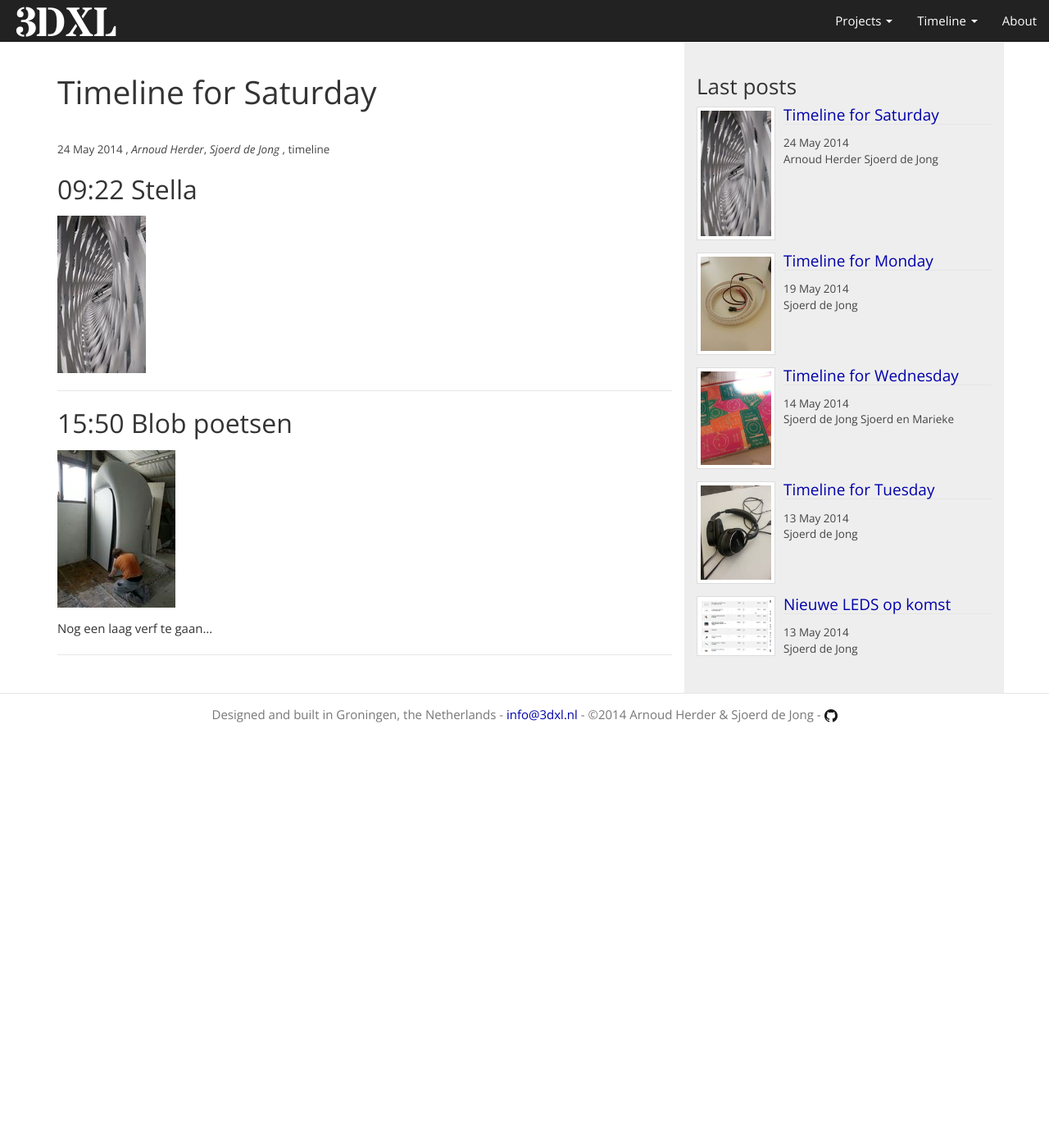
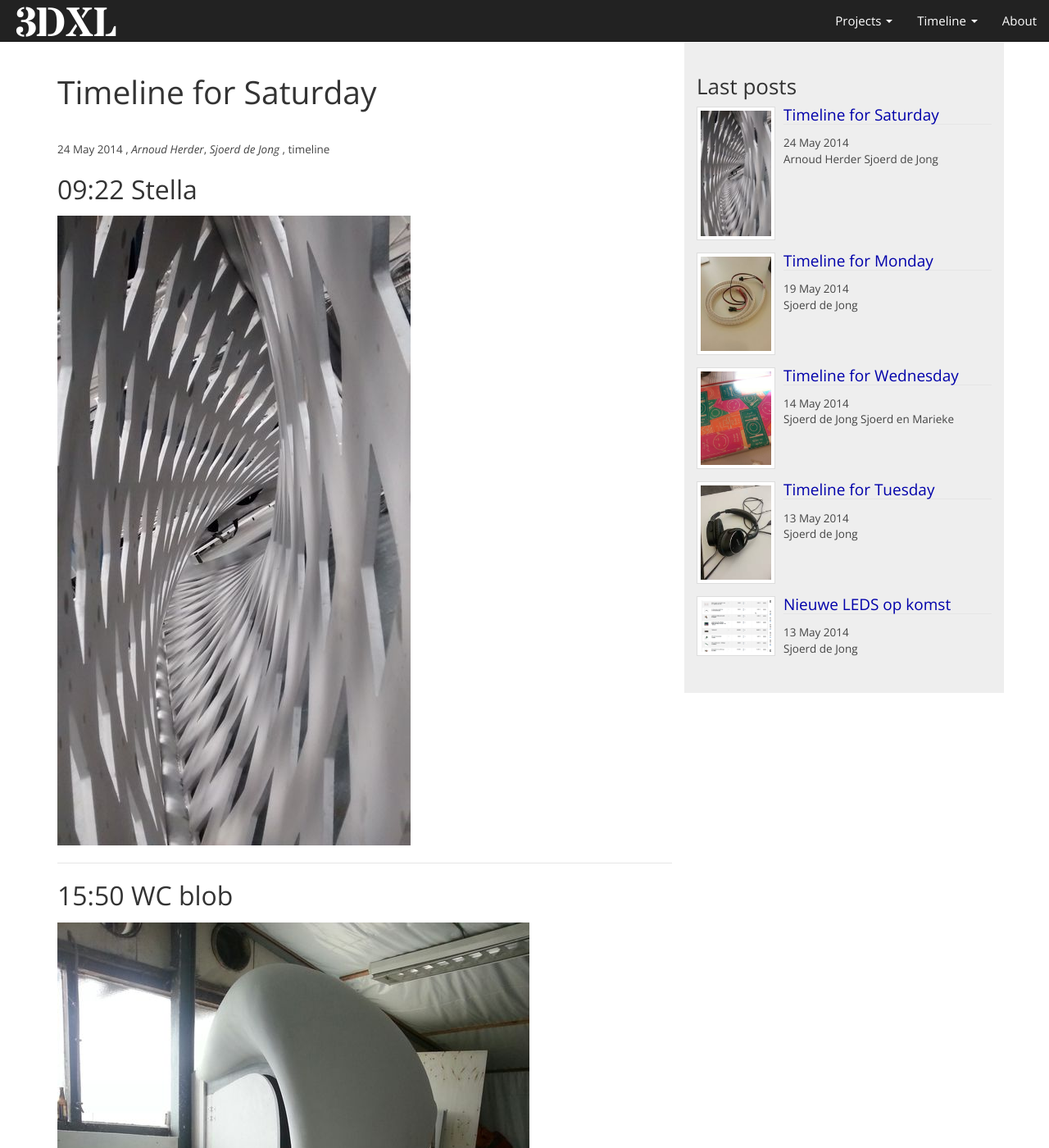
Before and after one commit to 3dxl/3dxl.github.io, a Jekyll site: the page built from _posts/2014-05-24-timeline.markdown, in a window 1280 px wide and 1400 px high. Shown: the whole window at 82% size. Built offline with Jekyll 4.4.1, drawn with Linux system fonts in a browser that asks for light colours; nearby versions of some CDN libraries.

Commit message:
Update 2014-05-24-timeline.markdown

```diff
--- a/_posts/2014-05-24-timeline.markdown
+++ b/_posts/2014-05-24-timeline.markdown
@@ -12,11 +12,12 @@
 ---
 
 ## 09:22 Stella
-![](https://raw.githubusercontent.com/3dxl/3dxl.github.io/master/photos/2014-05-24/00_img_20140520_161154429.mini.jpg)
+![](https://raw.githubusercontent.com/3dxl/3dxl.github.io/master/photos/2014-05-24/00_img_20140520_161154429.midi.jpg)
 
 ---
 
-## 15:50 Blob poetsen
-![](https://raw.githubusercontent.com/3dxl/3dxl.github.io/master/photos/2014-05-24/01_20140524_154903_resized.mini.jpg)
+## 15:50 WC blob
+![](https://raw.githubusercontent.com/3dxl/3dxl.github.io/master/photos/2014-05-24/01_20140524_154903_resized.midi.jpg)
 
-Nog een laag verf te gaan...
+- Nog een laag verf te gaan...
+- Daarna ledjes erin!
```
